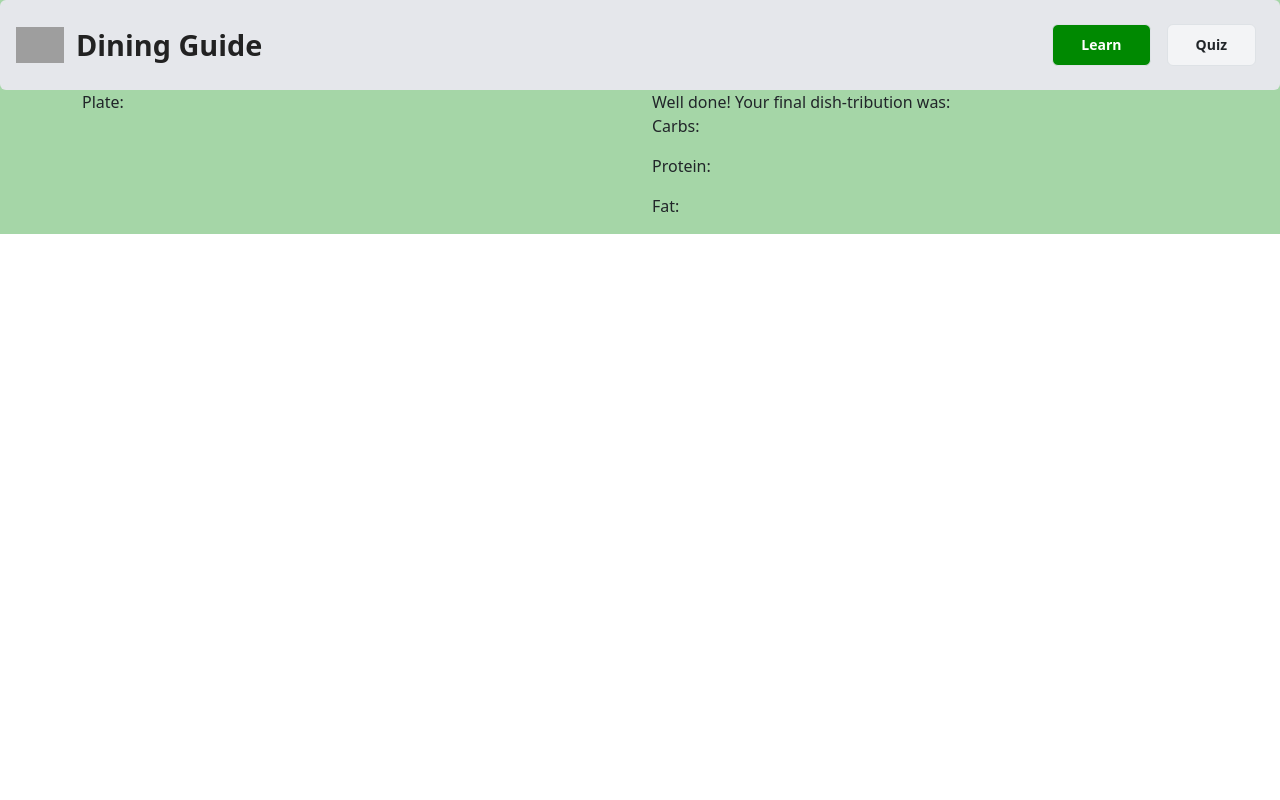
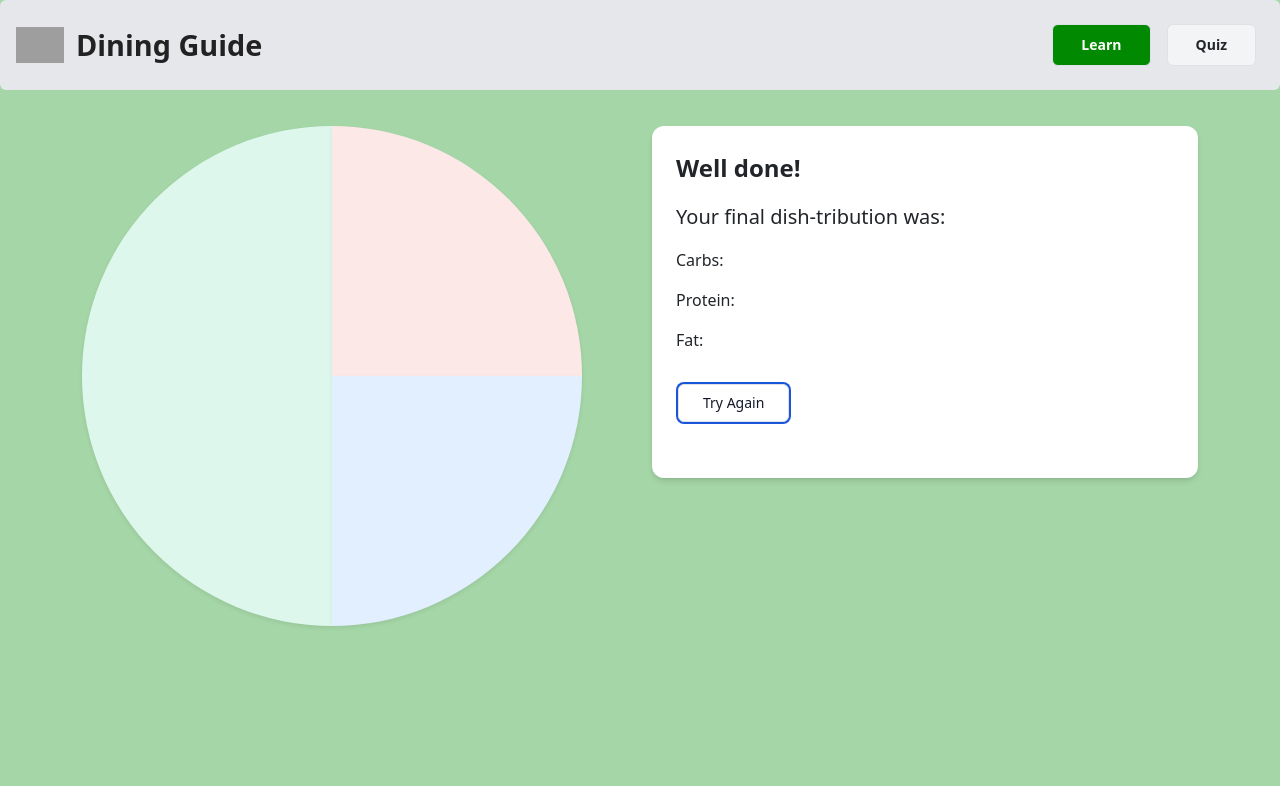
Before and after one commit to remembyr/UIDesignGroupProject, a React (Create React App) app in the folder columbia-dining-guide/: page /quiz/results in a window 1280 px wide. Built offline with nearby package versions, Linux system fonts and the light colour scheme; grey boxes are pictures that could not be loaded.

Commit message:
update quiz results UI visuals slightly

```diff
--- a/columbia-dining-guide/src/components/Quiz.tsx
+++ b/columbia-dining-guide/src/components/Quiz.tsx
@@ -183,7 +183,7 @@ export default function Quiz() {
     const handleSubmission = () => {
         // post meal submission to database
         const allMeals = [].concat(...Object.values(currentPlate));
-        // console.log(allMeals)
+        console.log(allMeals)
 
         // handle dish-tribution calculation logic here:
 
@@ -231,7 +231,7 @@ export default function Quiz() {
                     <FoodList isLoading={isLoading} foods={foods}/>
 
                     {/* submit button */}
-                    <Button color={"blue"} onClick={handleSubmission} className="font-normal my-[1.875rem]" id="submit-button" outline>Submit</Button>
+                    <Button color={"blue"} onClick={handleSubmission} className="font-normal my-[1.875rem] mb-[10rem]" id="submit-button" outline>Submit</Button>
                 </div>
 
             </div>
--- a/columbia-dining-guide/src/components/QuizResults.tsx
+++ b/columbia-dining-guide/src/components/QuizResults.tsx
@@ -1,3 +1,4 @@
+/* eslint-disable tailwindcss/no-custom-classname */
 import { useModal } from "../contexts/ModalContext";
 import { Card, Button, Modal } from "flowbite-react";
 import React, { useState } from "react";
@@ -5,24 +6,92 @@ import 'bootstrap/dist/css/bootstrap.css';
 import MacroPlate from "./Plate/MacroPlate";
 import {useNavigate} from "react-router-dom";
 
+interface Food {
+    name: string;
+    imgURL: string;
+}
+
 export default function QuizResults() {
+
+    const navigate = useNavigate();
+    const { isModalOpen, setModalOpen } = useModal();
+    const [isLoading, setIsLoading] = useState(true);
+    const [foods, setFoods] = useState<Food[]>([]);
+
+    const [userChoices50Section, setUserChoices50Section] = useState<Food[]>([]);
+    const [userChoices25TopSection, setUserChoices25TopSection] = useState<Food[]>([]);
+    const [userChoices25BottomSection, setUserChoices25BottomSection] = useState<Food[]>([]);
+
+    /* dropping onto plate */
+
+    const handleDrop50 = (event: React.DragEvent<HTMLDivElement>) => {
+        // no-op
+    };
+
+    const handleDrop25Top = (event: React.DragEvent<HTMLDivElement>) => {
+        // no-op
+
+    };
+
+    const handleDrop25Bottom = (event: React.DragEvent<HTMLDivElement>) => {
+        // no-op
+    };
+
+    const removeFromPlate50 = (food: string) => {
+        // no-op
+    };
+
+    const removeFromPlate25Top = (food: string) => {
+        // no-op
+    };
+
+    const removeFromPlate25Bottom = (food: string) => {
+        // no-op
+    };
+
+    const reenterQuiz = () => {
+        navigate("../quiz")
+    }
+
     return (
         <div className="container">
             <div className="row">
                 <div className="col-md-6">
-                    Plate:
 
-                    {/* <Plate /> */}
+                    <div className="my-9 mb-[10rem]">
+                        <MacroPlate
+                            onDrop50={handleDrop50}
+                            onDrop25Top={handleDrop25Top}
+                            onDrop25Bottom={handleDrop25Bottom}
+
+                            macro="Carb"
+
+                            food50={userChoices50Section}
+                            food25_1={userChoices25TopSection}
+                            food25_2={userChoices25BottomSection}
+
+                            removeFromPlate50={removeFromPlate50}
+                            removeFromPlate25Top={removeFromPlate25Top}
+                            removeFromPlate25Bottom={removeFromPlate25Bottom}
+                        />
+
+                    </div>
+
 
                 </div>
                 <div className="col-md-6">
-                    Well done!
+                    <div className="my-9 bg-white shadow-md p-6 rounded-xl">
+                        <p className="text-[1.5rem] font-semibold">Well done!</p>
 
-                    Your final dish-tribution was:
+                        <p className="text-[1.25rem]">Your final dish-tribution was:</p>
 
-                    <p id="carbs-results">Carbs: </p>
-                    <p id="protein-results">Protein: </p>
-                    <p id="fat-results">Fat: </p>
+                        <p id="carbs-results">Carbs: </p>
+                        <p id="protein-results">Protein: </p>
+                        <p id="fat-results">Fat: </p>
+
+                        <Button color={"blue"} onClick={reenterQuiz} className="font-normal my-[1.875rem]" outline>Try Again</Button>
+                    </div>
+
                 </div>
 
             </div>
```
